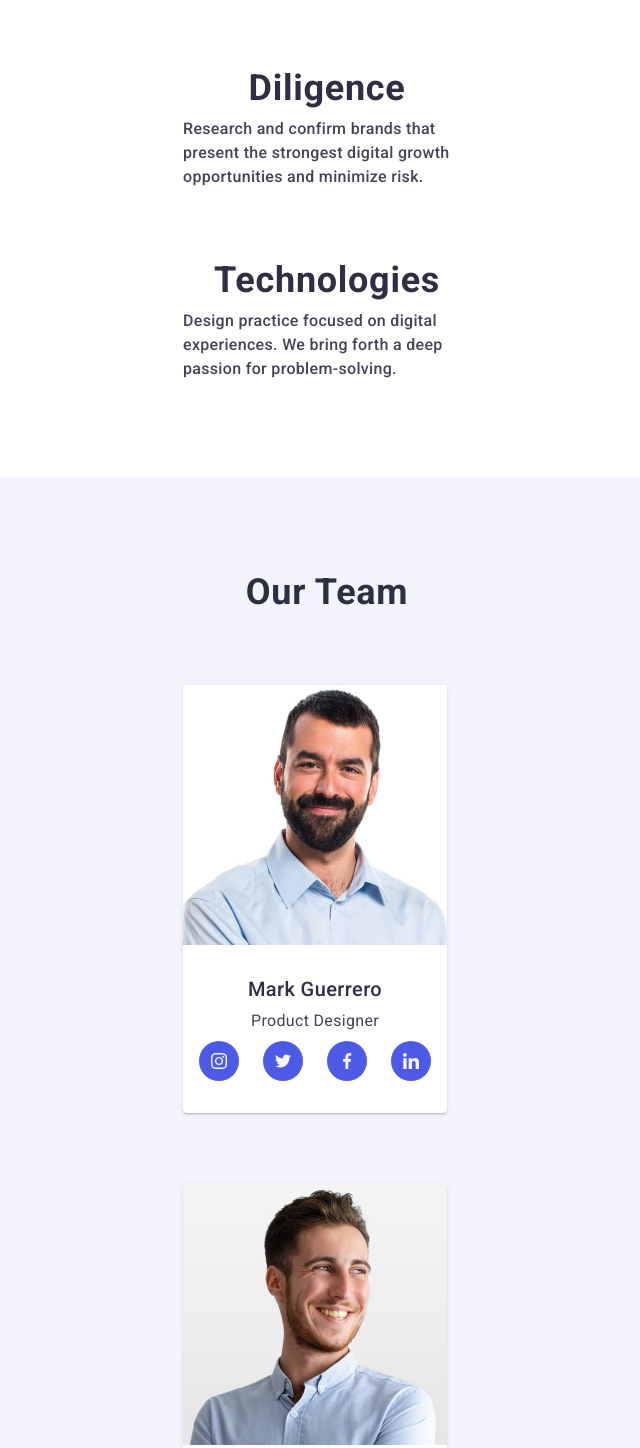
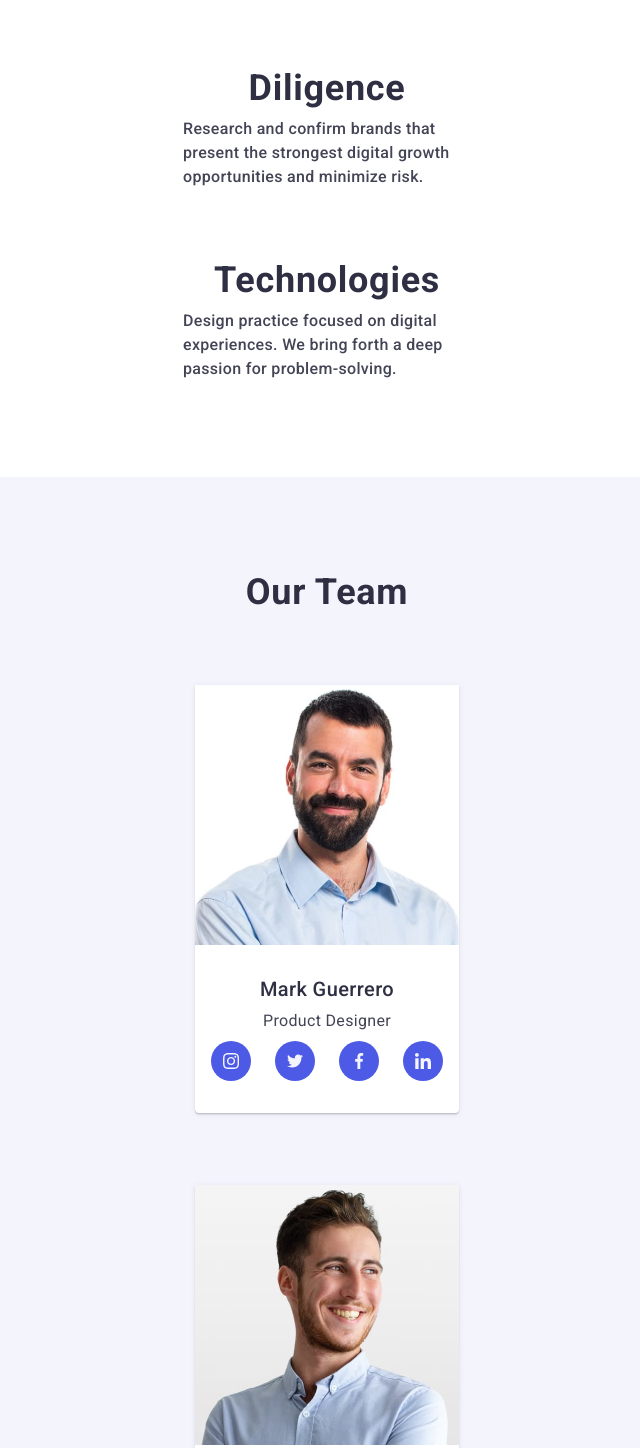
Before and after one commit to Artem-Prodanets/goit-markup-hw-06, a plain HTML site: page index.html in a window 1280 px wide. Shown: the part 843-2291 px from the top of the page, without its empty margins (313-953 px from the left). Drawn offline with nearby package versions, Linux system fonts and the light colour scheme.

Commit message:
fix width team

```diff
--- a/css/styles.css
+++ b/css/styles.css
@@ -178,9 +178,13 @@ p {
     padding-top: 96px;
     /* padding-bottom: 120px; */
     padding-bottom: 96px;
-    /* сомнительная хуета, которая работает, ниже */
+    /* сомнительная хуета, но она работает, ниже
     padding-left: 13px;
-    padding-right: 13px;
+    padding-right: 13px; */
+}
+
+.team > .container {
+    width: 296px;
 }
 
 .team-title {
```
